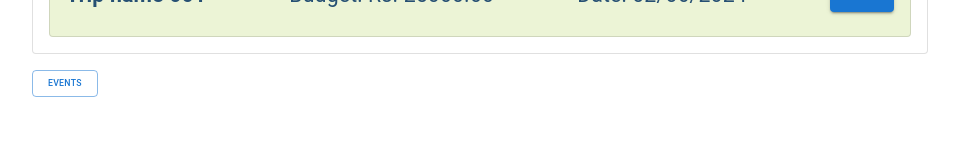
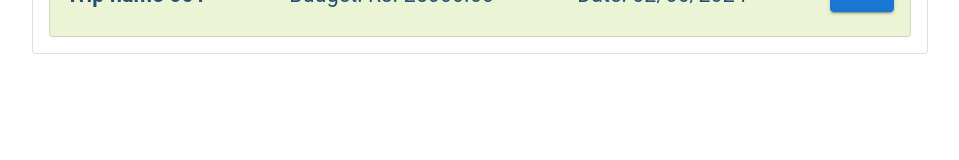
Before and after one commit to devmaniac1/Testing-Purpose, a React (Create React App) app: page / in a window 1280 px wide. Shown: the part 516-676 px from the top of the page, without its empty margins (160-1119 px from the left). Built offline with nearby package versions, Linux system fonts and the light colour scheme; a web font is replaced by a local one.

Commit message:
updated
updated dash

```diff
--- a/src/Dashboard.js
+++ b/src/Dashboard.js
@@ -14,8 +14,6 @@ function Dashboard() {
           <TripDetailCard tripname="Trip name 001" budget="25000.00" date="02/06/2024"/>
           <TripDetailCard tripname="Trip name 001" budget="25000.00" date="02/06/2024"/>
         </Card>
-
-        <Button variant="outlined" style={{backgroundImage: "LoginBgImg"}}>Events</Button>
       </div>
 
     </div>
```
